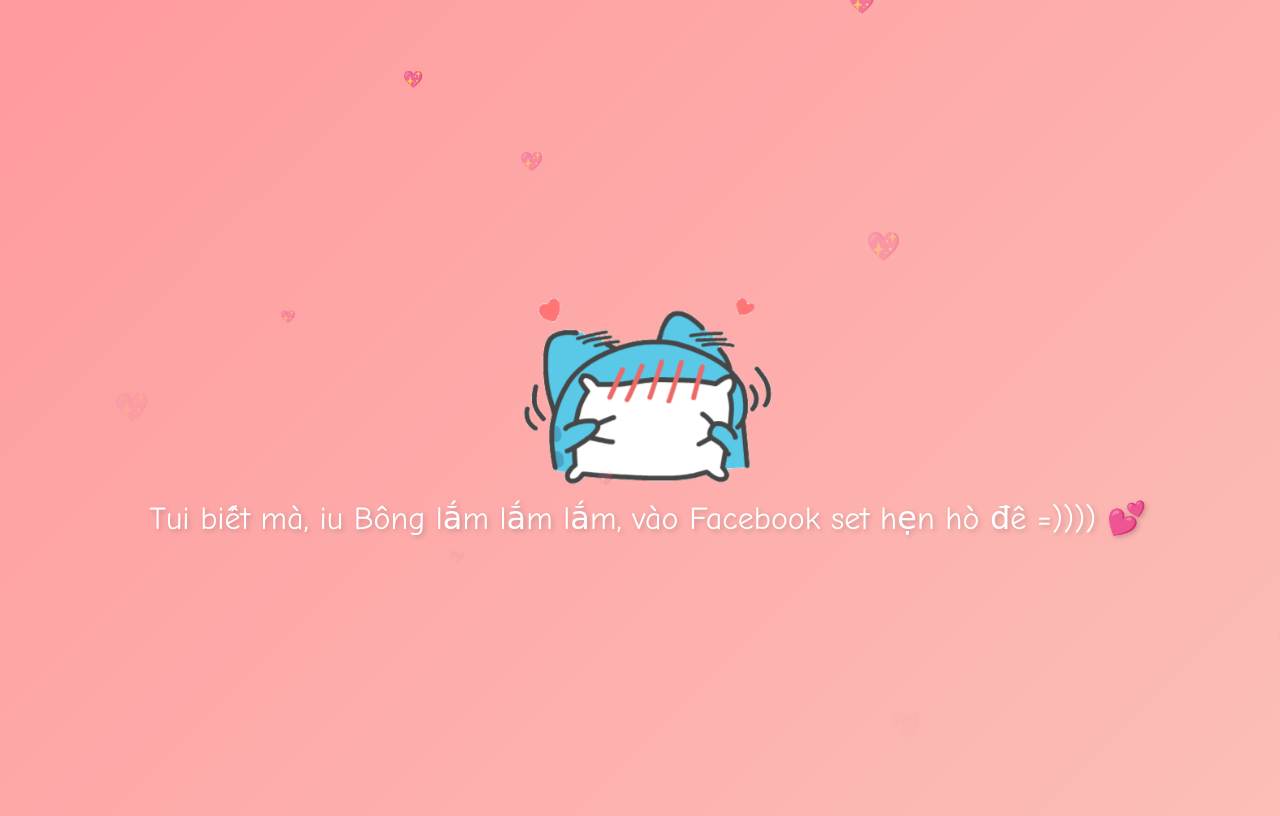
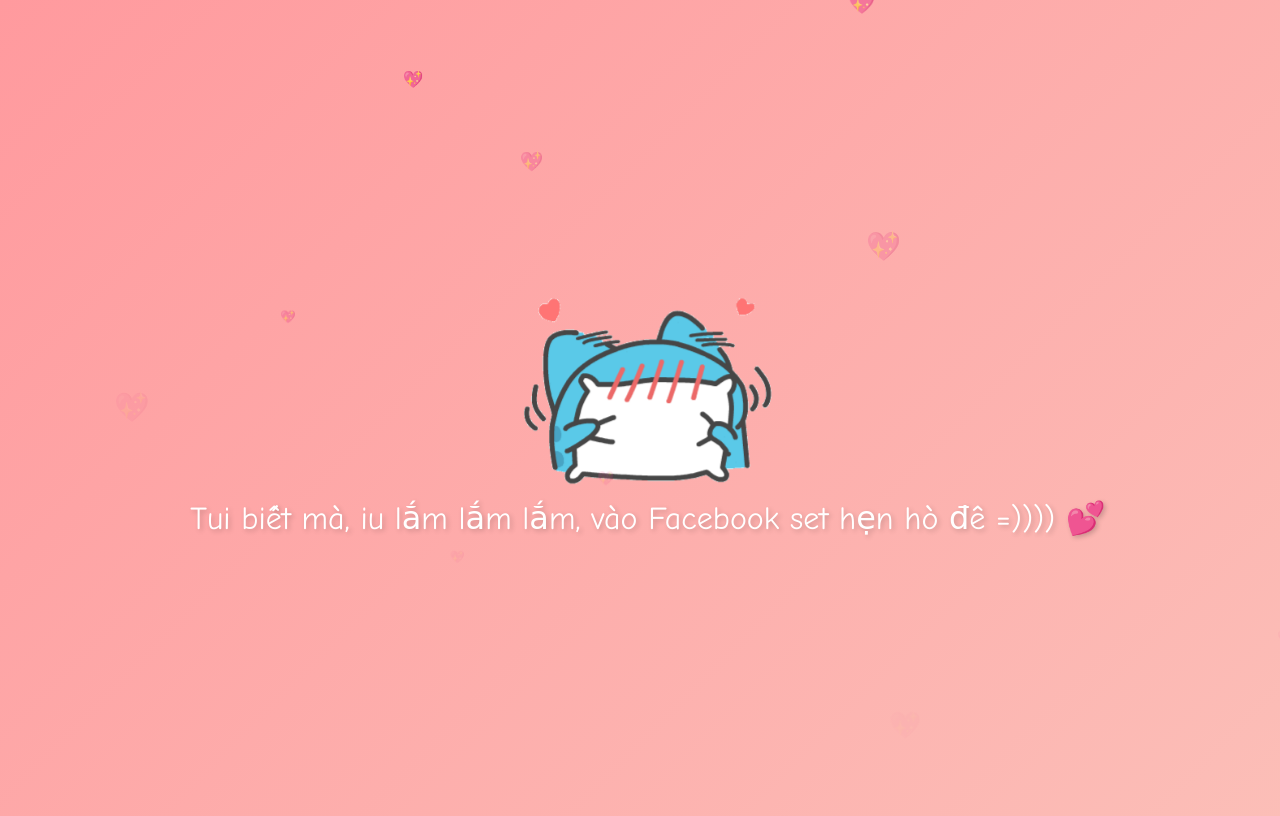
Before and after one commit to catfishyoung/Web-For-Couple, a plain HTML site: page ketqua.html in a window 1280 px wide. Drawn offline with Linux system fonts and the light colour scheme.

Commit message:
Update ketqua.html

```diff
--- a/ketqua.html
+++ b/ketqua.html
@@ -43,7 +43,7 @@
     <div class="gif-container">
         <img src="Blush Bugcat Sticker by Capoo.gif" alt="Gif Facebook">
     </div>
-    <div class="text">Tui biết mà, iu Bông lắm lắm lắm, vào Facebook set hẹn hò đê =)))) 💕</div>
+    <div class="text">Tui biết mà, iu lắm lắm lắm, vào Facebook set hẹn hò đê =)))) 💕</div>
 </body>
 <script>
     setInterval(() => {
```
